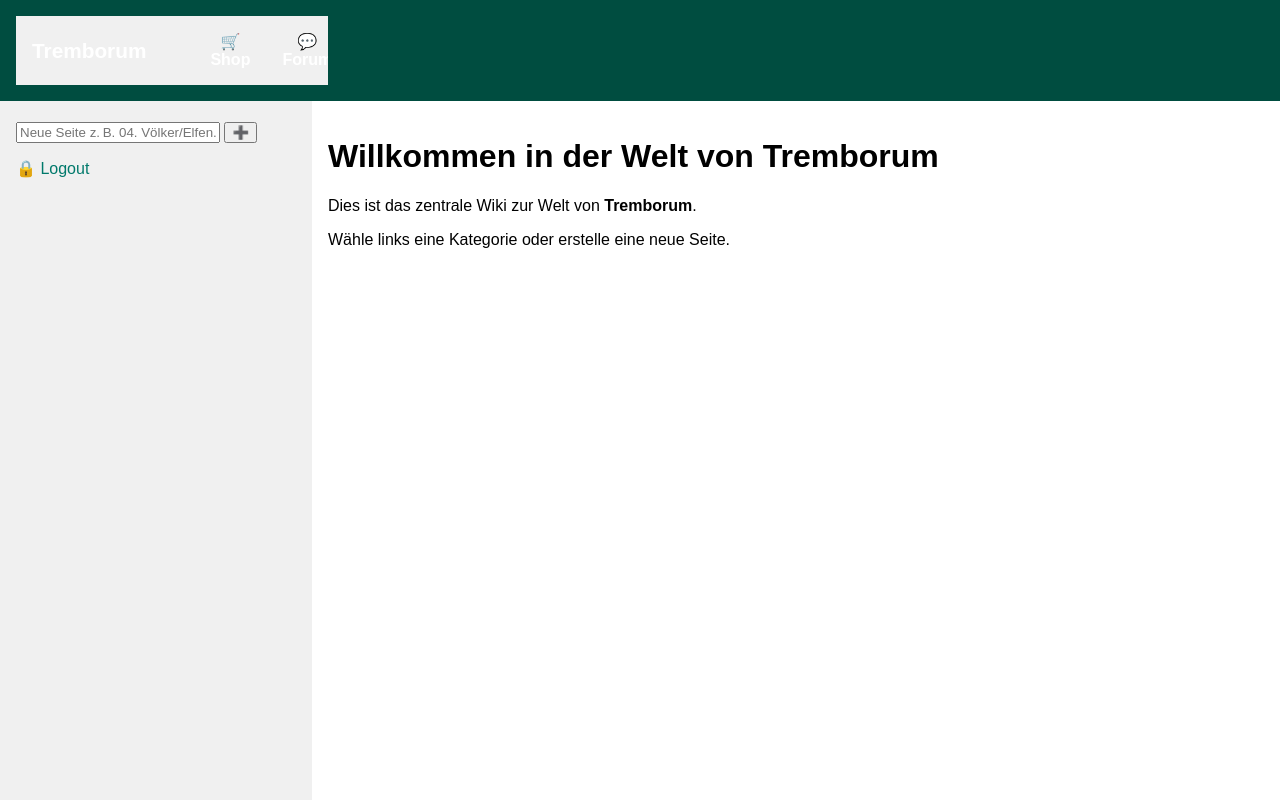
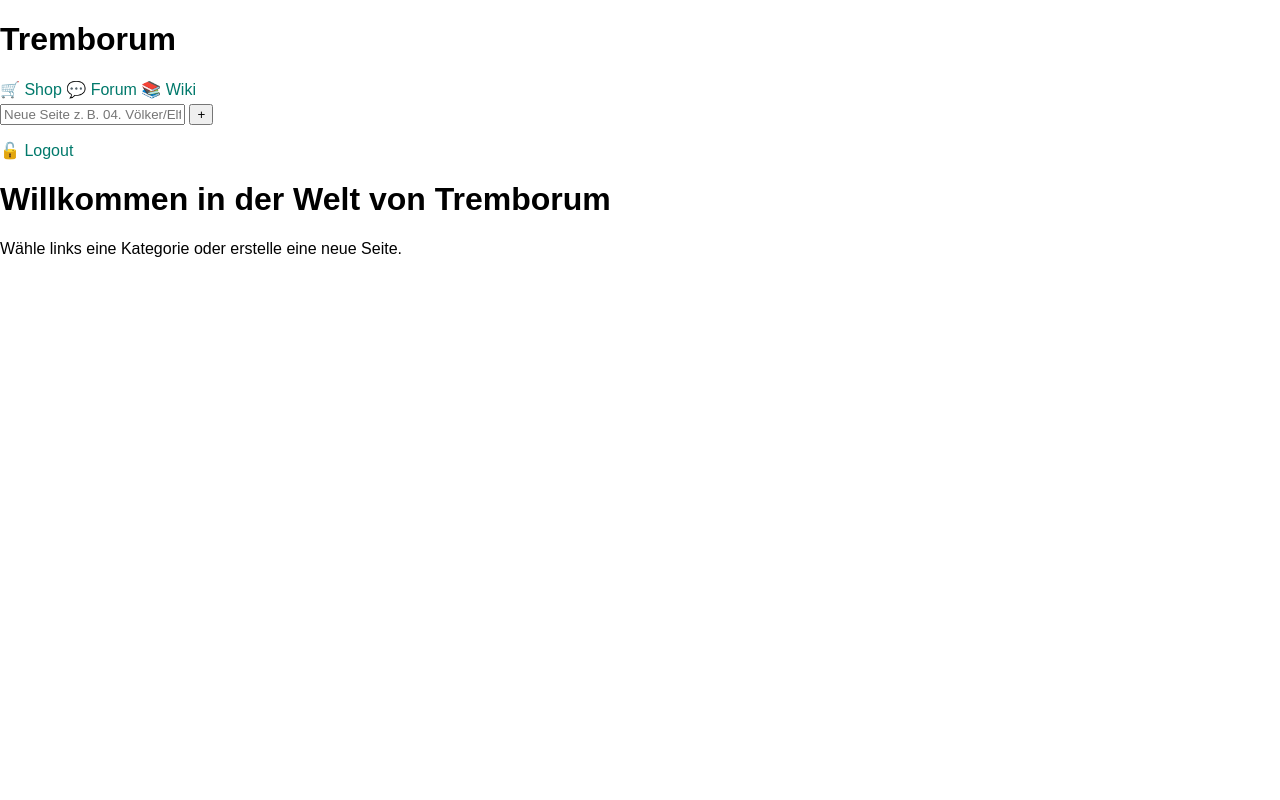
Before and after one commit to tkice1206/Tremborum, a Flask app: page /view/start in a window 1280 px wide. Run offline with Flask 3, Linux system fonts and the light colour scheme; the visitor is signed in with stand-in values (Sample User, id 1).

Commit message:
Header-Layout angepasst und Starttext entfernt

```diff
--- a/pages/start.md
+++ b/pages/start.md
@@ -1,5 +1,4 @@
+
 # Willkommen in der Welt von Tremborum
 
-Dies ist das zentrale Wiki zur Welt von **Tremborum**.
-
 Wähle links eine Kategorie oder erstelle eine neue Seite.
--- a/templates/layout.html
+++ b/templates/layout.html
@@ -1,97 +1,40 @@
+
 <!DOCTYPE html>
-<html lang="de">
+<html>
 <head>
-    <meta charset="UTF-8">
+    <meta charset="utf-8">
     <title>Tremborum</title>
     <link rel="stylesheet" href="/static/style.css">
-    <style>
-        header.nav-header {
-            background: #004d40;
-            color: white;
-            padding: 1rem;
-            display: flex;
-            align-items: center;
-            justify-content: space-between;
-        }
-        header.nav-header nav {
-            display: flex;
-            gap: 2rem;
-            align-items: center;
-        }
-        header.nav-header a {
-            color: white;
-            text-decoration: none;
-            font-weight: bold;
-        }
-        header.nav-header a:hover {
-            text-decoration: underline;
-        }
-        header.nav-header .brand {
-            font-size: 1.3rem;
-            font-weight: bold;
-            margin-right: 2rem;
-        }
-    </style>
 </head>
 <body>
-    <header class="nav-header">
-        <nav>
-            <span class="brand">Tremborum</span>
+    <div class="header">
+        <h1 class="title">Tremborum</h1>
+        <div class="nav-links">
             <a href="/view/shop">🛒 Shop</a>
             <a href="/view/forum">💬 Forum</a>
-            <a href="/view/start">📚 Wiki</a>
-        </nav>
-    </header>
-    <div class="container">
-        <nav>
-            <form action="/new" method="post">
-                <input type="text" name="path" placeholder="Neue Seite z. B. 04. Völker/Elfen.md">
-                <button type="submit">➕</button>
+            <a href="/">📚 Wiki</a>
+        </div>
+    </div>
+    <div class="main">
+        <div class="sidebar">
+            {% if session.logged_in %}
+            <form method="post" action="/new">
+                <input name="path" placeholder="Neue Seite z. B. 04. Völker/Elfen">
+                <button type="submit">+</button>
             </form>
-            <ul id="nav">
+            <p><a href="/logout">🔓 Logout</a></p>
+            {% endif %}
+            <ul class="nav">
                 {% for path, name, level, is_dir in entries %}
-                <li class="level-{{ level }} {% if is_dir %}folder{% endif %}">
-                    {% if is_dir %}
-                        <span class="toggle" onclick="toggleChildren(this)">►</span>
-                        <span class="folder-name">{{ name }}</span>
-                    {% else %}
-                        <a href="{{ url_for('view_page', page=path[:-3]) }}">{{ name }}</a>
-                    {% endif %}
+                <li class="level-{{ level }}">
+                    <a href="/view/{{ path|replace('.md','') }}">{{ name }}</a>
                 </li>
                 {% endfor %}
             </ul>
-            <a href="/logout">🔒 Logout</a>
-        </nav>
-        <main>
+        </div>
+        <div class="content">
             {{ content|safe }}
-        </main>
+        </div>
     </div>
-    <script>
-        function toggleChildren(el) {
-            const li = el.parentElement;
-            const level = parseInt(li.className.match(/level-(\d+)/)[1]);
-            let next = li.nextElementSibling;
-            let open = el.textContent === "▼";
-            el.textContent = open ? "►" : "▼";
-            while (next && next.className.includes("level-")) {
-                const nextLevel = parseInt(next.className.match(/level-(\d+)/)[1]);
-                if (nextLevel <= level) break;
-                if (!open && nextLevel === level + 1) {
-                    next.style.display = "list-item";
-                } else {
-                    next.style.display = "none";
-                }
-                next = next.nextElementSibling;
-            }
-        }
-
-        window.onload = function () {
-            document.querySelectorAll("#nav li").forEach(li => {
-                if (!li.classList.contains("level-0") && !li.classList.contains("folder")) {
-                    li.style.display = "none";
-                }
-            });
-        };
-    </script>
 </body>
 </html>
```
